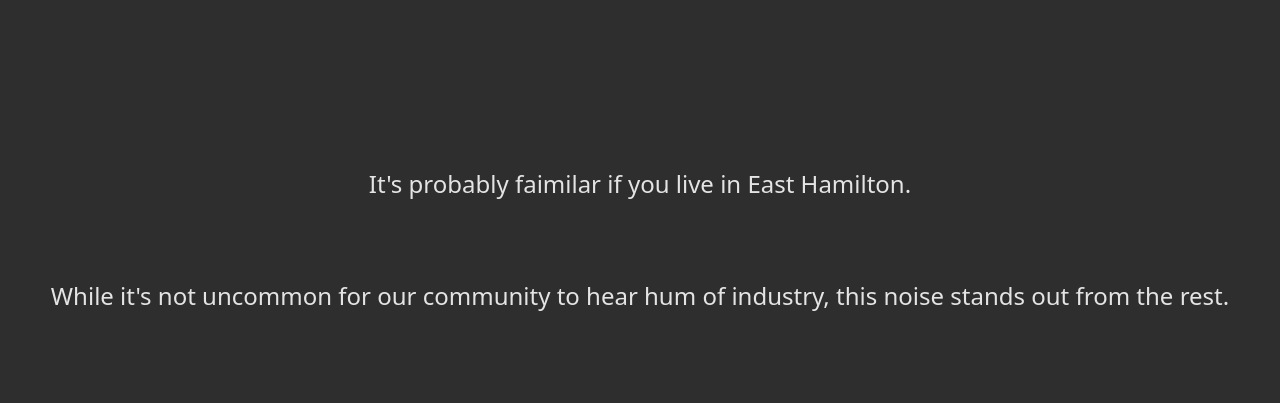
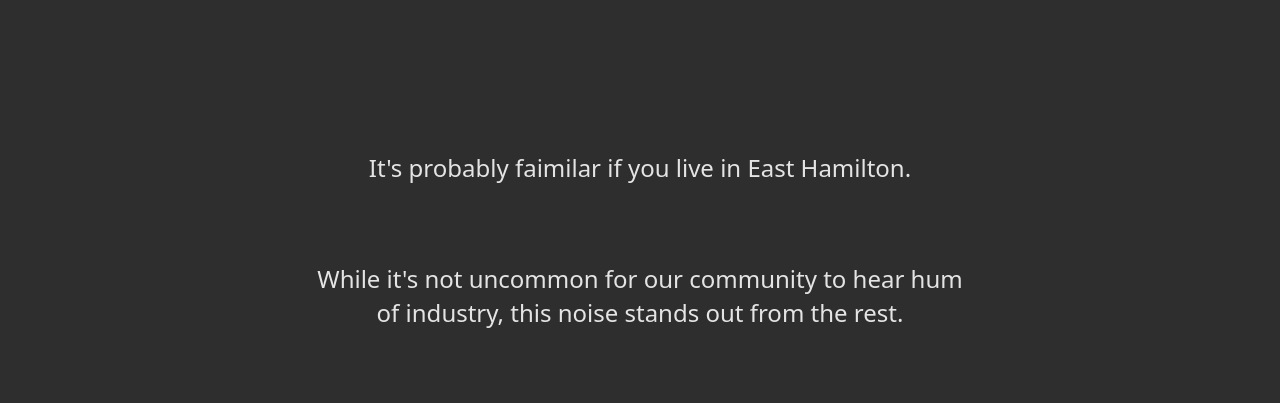
Before and after one commit to theflarewatchdog/theflarewatchdog, a Vue app: page / in a window 1280 px wide. Shown: the part 960-1363 px from the top of the page. Built offline with nearby package versions, Linux system fonts and the light colour scheme.

Commit message:
better spacing

```diff
--- a/src/App.vue
+++ b/src/App.vue
@@ -22,17 +22,19 @@ import ReportButton from "./components/ReportButton.vue";
       </section>
 
       <section>
+        <div class="normal-section">
           <p>
             It's probably faimilar if you live in East Hamilton.
           </p>
           <p>
             While it's not uncommon for our community to hear hum of industry, this noise stands out from the rest.
           </p>
+        </div>
       </section>
 
       <section id="about">
         <div class="split-section">
-          <div>
+          <div style="flex: 1;">
             <p>
               It's the sound that's heard when ArcelorMittal Dofasco's large gas flare is lit.
             </p>
@@ -40,7 +42,7 @@ import ReportButton from "./components/ReportButton.vue";
               It rings clearly throughout neighbourhoods more than 2 km away.
             </p>
           </div>
-          <div class="squishable-iframe-container" style="aspect-ratio: 1; max-width: 600px;">
+          <div class="squishable-iframe-container" style="flex: 1; aspect-ratio: 1; max-width: 600px;">
             <iframe
               src="https://www.google.com/maps/embed?pb=!1m17!1m12!1m3!1d23512.067873812797!2d-79.800605013315!3d43.26735596398069!2m3!1f0!2f0!3f0!3m2!1i1024!2i768!4f13.1!3m2!1m1!2zNDPCsDE2JzAxLjEiTiA3OcKwNDgnMTguMCJX!5e1!3m2!1sen!2sca!4v1743996679872!5m2!1sen!2sca"
               width="600"
@@ -55,6 +57,7 @@ import ReportButton from "./components/ReportButton.vue";
       </section>
 
       <section id="why">
+        <div class="normal-section">
           <p>
             If the flare is lit, record it!
           </p>
@@ -67,6 +70,7 @@ import ReportButton from "./components/ReportButton.vue";
             <li>We want to know whether it is compliant with the rules and regulations enforced on the rest of Hamilton's industry.</li>
             <li>We want the cause of the noise to be investigated and fixed.</li>
           </ul>
+        </div>
       </section>
     </div>
     <ReportButton class="fixed-report-button" />
@@ -89,13 +93,23 @@ import ReportButton from "./components/ReportButton.vue";
   scroll-snap-align: start;
   display: flex;
   flex-direction: column;
-  gap: 30px;
   align-items: center;
   justify-content: center;
 }
 
 .section-container section:nth-of-type(2n) {
   background-color: #2e2e2e;
+}
+
+.normal-section {
+  max-width: 650px;
+  display: flex;
+  flex-direction: column;
+  gap: 30px;
+}
+
+.normal-section p {
+  text-align: center;
 }
 
 .split-section {
@@ -108,10 +122,6 @@ import ReportButton from "./components/ReportButton.vue";
   .split-section {
     flex-direction: column; /* Switch to vertical stacking */
   }
-}
-
-.split section div {
-  flex: 1;
 }
 
 .fixed-report-button {
```
Lines whose indentation alone changed are shown as unchanged.
